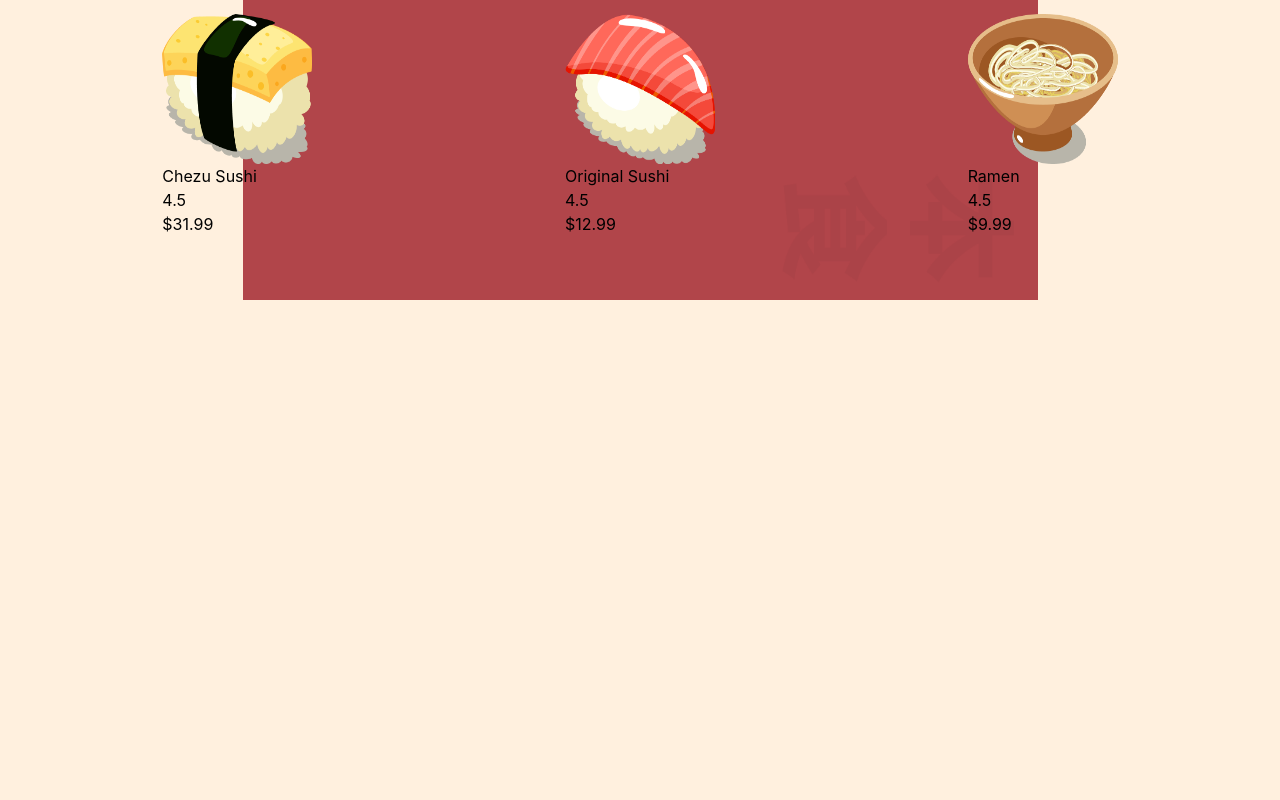
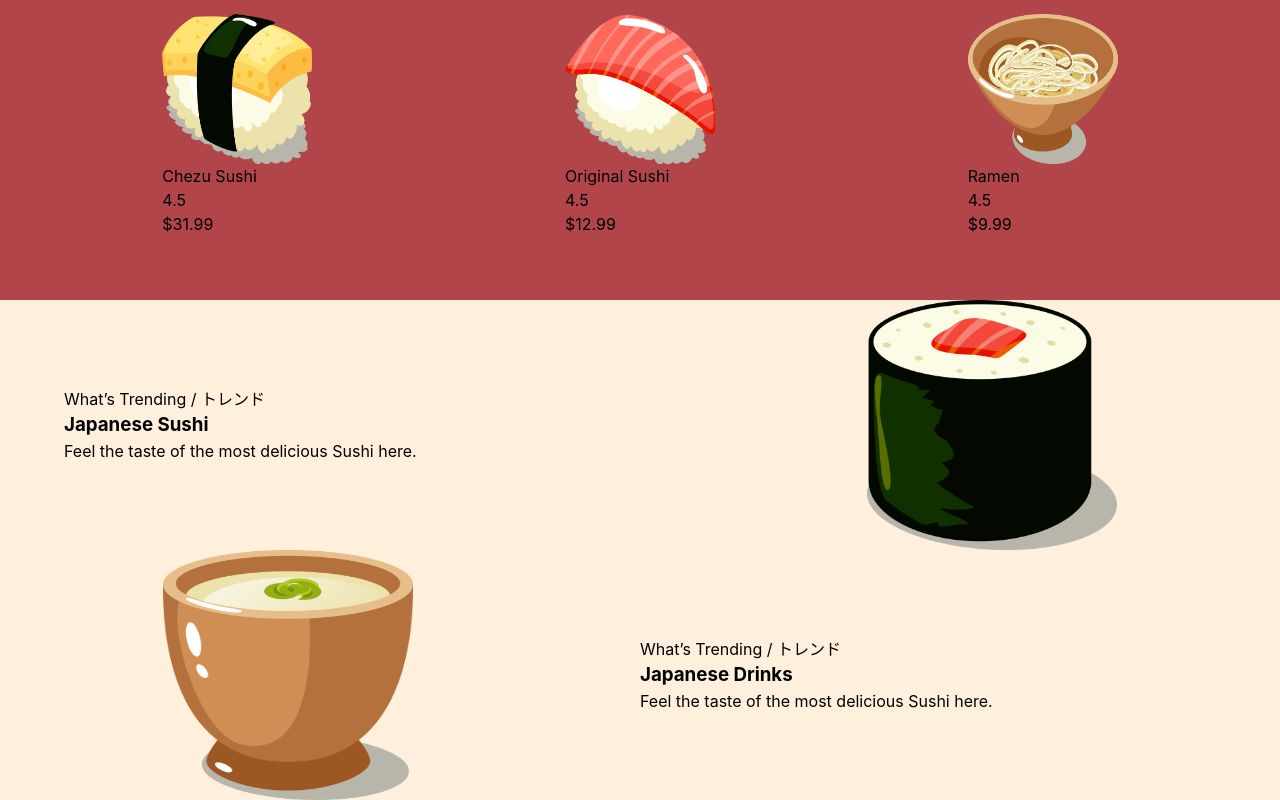
Before and after one commit to wolfgunblood/sushi-landing-page, a React (Vite) app: page / in a window 1280 px wide. Shown: the part 1798-2598 px from the top of the page. Before the commit the page ends 2098 px from the top, so only its background shows below. Built offline with nearby package versions, Linux system fonts and the light colour scheme.

Commit message:
Added Trending Foods section

```diff
--- a/src/App.jsx
+++ b/src/App.jsx
@@ -3,6 +3,7 @@ import Navbar from './components/Navbar/Navbar';
 import Hero from './components/Hero/Hero';
 import About from './components/About/About';
 import PopularFoods from './components/popular-foods/popular-foods';
+import TrendingFoods from './components/TrendingFoods/TrendingFoods';
 
 const App = () => {
   return (
@@ -11,6 +12,7 @@ const App = () => {
       <Hero />
       <About />
       <PopularFoods />
+      <TrendingFoods />
     </div>
   )
 }
--- /dev/null
+++ b/src/components/TrendingFoods/TrendingFoods.jsx
@@ -0,0 +1,34 @@
+import React from 'react';
+import "./TrendingFoods.scss";
+import LeftSushi from "../../assets/sushi-5.png"
+import RightSushi from "../../assets/sushi-4.png"
+
+
+const TrendingFoods = () => {
+    return (
+        <section className='trending-foods'>
+            <div className='upper'>
+                <div className='upper__content'>
+                    <p className="upper__subtitle">What’s Trending / トレンド</p>
+                    <h3 className="upper__title">Japanese Sushi</h3>
+                    <p className="upper__description">Feel the taste of the most delicious Sushi here.</p>
+                </div>
+                <div className='upper__image'>
+                    <img src={LeftSushi} alt="sushi1" />
+                </div>
+            </div>
+            <div className='lower'>
+                <div className='lower__image'>
+                    <img src={RightSushi} alt="sushi2" />
+                </div>
+                <div className='lower__content'>
+                    <p className="lower__subtitle">What’s Trending / トレンド</p>
+                    <h3 className="lower__title">Japanese Drinks</h3>
+                    <p className="lower__description">Feel the taste of the most delicious Sushi here.</p>
+                </div>
+            </div>
+        </section>
+    )
+}
+
+export default TrendingFoods
--- /dev/null
+++ b/src/components/TrendingFoods/TrendingFoods.scss
@@ -0,0 +1,50 @@
+.trending-foods{
+    display: flex;
+    flex-direction: column;
+
+    .upper{
+        flex: 1;
+        display: flex;
+
+        .upper__content{
+            flex: 1;
+            padding: 64px;
+            display: flex;
+            flex-direction: column;
+            align-items: flex-start;
+            justify-content: center;
+        }
+        .upper__image{
+            flex: 1;
+            display: flex;
+            justify-content: center;
+            align-items: center;
+            img{
+                width: 250px;
+                height: 250px;
+            }
+        }
+    }
+    .lower{
+        flex: 1;
+        display: flex;
+        .lower__content{
+            flex: 1;
+            padding: 64px;
+            display: flex;
+            flex-direction: column;
+            align-items: flex-start;
+            justify-content: center;
+        }
+        .lower__image{
+            flex: 1;
+            display: flex;
+            justify-content: center;
+            align-items: center;
+            img{
+                width: 250px;
+                height: 250px;
+            }
+        }
+    }
+}
--- a/src/components/popular-foods/popular-foods.scss
+++ b/src/components/popular-foods/popular-foods.scss
@@ -6,7 +6,7 @@
     background-image: url(../../assets/popular_bg.png);
     background-position: center;
     background-repeat: no-repeat;
-    background-size: contain;
+    // background-size: contain;
 
     .popularFoods__title{
         font-size: 74px;
```
